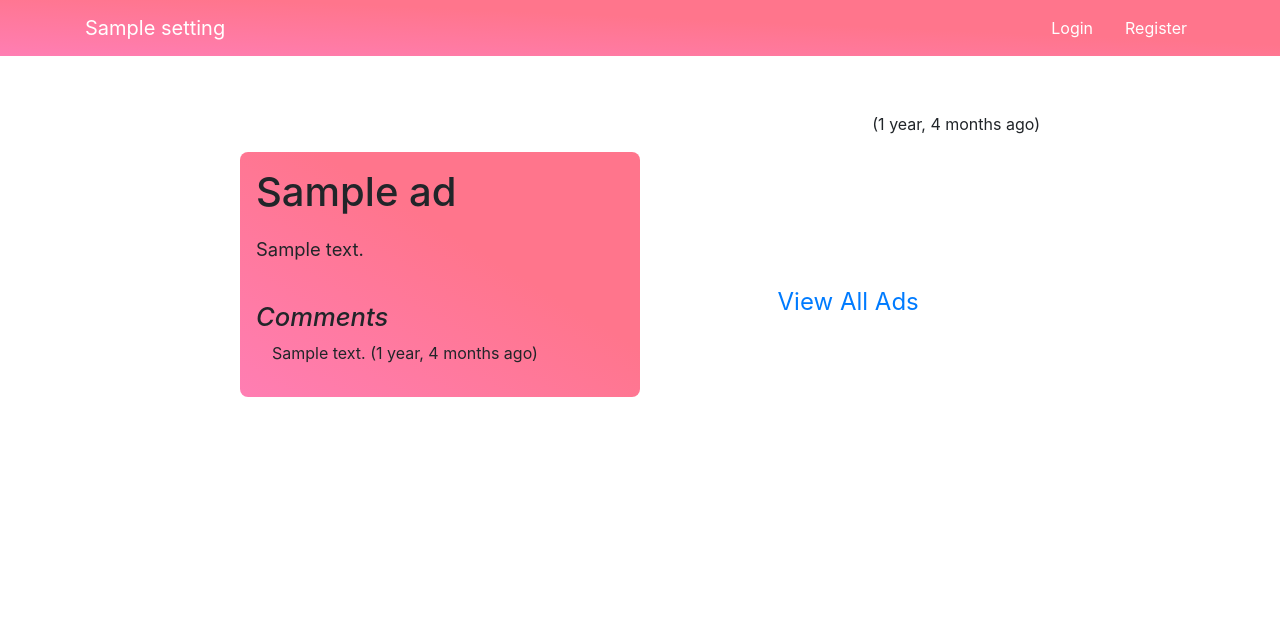
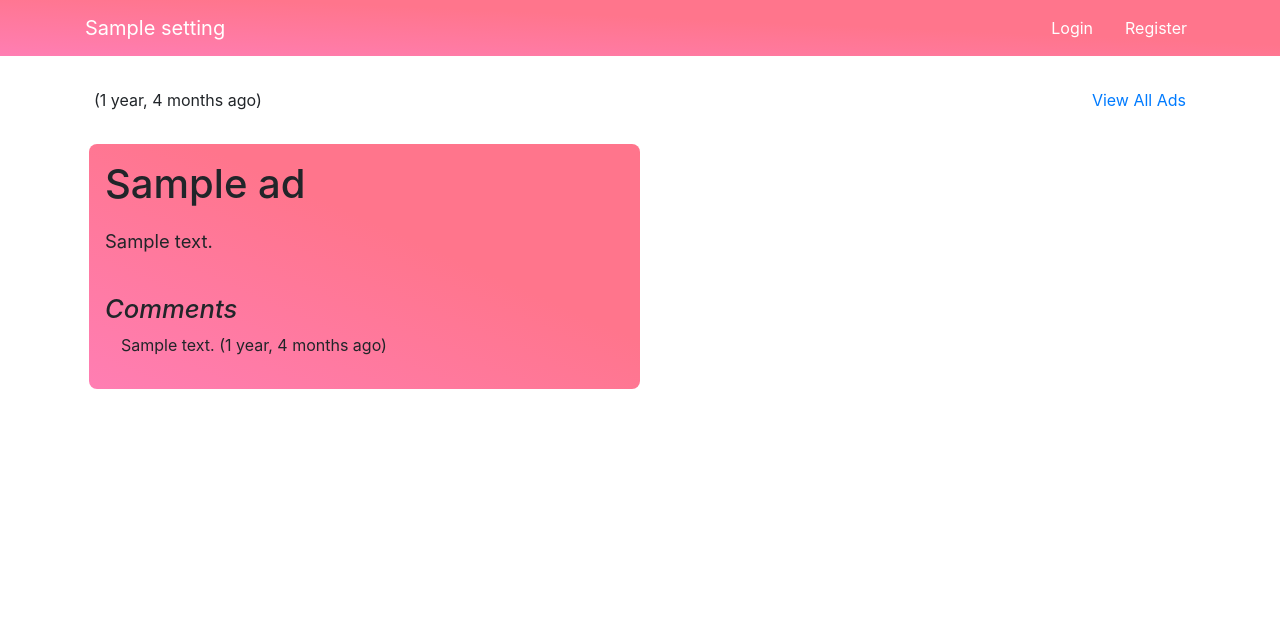
Before and after one commit to Lemour-sudo/Ads-Site, a Django app: template ads/templates/ads/ad_detail.html in a window 1280 px wide. Shown: the top 637 px of the page. Run offline with Django 3.2, Linux system fonts and the light colour scheme; the template is opened without the code that fills it: most values are stand-ins (such as "Sample title", 1, 10 or a date in 2020); some libraries are stand-ins or nearby versions.

Commit message:
Fixed ad_details page for RWD.

```diff
--- a/ads/templates/ads/ad_confirm_delete.html
+++ b/ads/templates/ads/ad_confirm_delete.html
@@ -1,6 +1,6 @@
 {% extends "base_menu.html" %}
 {% block content %}
-<div class="body-container">
+<div class="container mt-5 pt-4 px-5">
   <h1>Delete Ad</h1>
 
   <p>Are you sure you want to delete the ad: {{ ad }}?</p>
--- a/ads/templates/ads/ad_detail.html
+++ b/ads/templates/ads/ad_detail.html
@@ -4,29 +4,10 @@
 
 <!-- https://docs.djangoproject.com/en/3.0/ref/contrib/humanize -->
 
-{% block head %}
-  <style>
-    .overlay {
-      position: fixed;
-      top: 0;
-      left: 0;
-      width: 100%;
-      height: 100%;
-      z-index: 10;
-      display: none;
-      background-color: rgba(0, 0, 0, 0.5);
-    }
-  </style>
-{% endblock %}
+{% block content %}
+  <div class="container mt-5 pt-4">
 
-{% block content %}
-  <div class="body-container">
-    {% if ad.content_type %}
-      <div id="overlay" class="overlay" style="text-align: center;" onclick="document.getElementById('overlay').style.display = 'none';">
-        <img style="width:90%;margin-top: 50px; border:3px solid black;" src="{% url 'ads:ad_picture' ad.id %}">
-      </div>
-    {% endif %}
-
+    <div class="row my-1 my-md-3 px-4">
       <p style="margin-bottom: 1em; text-align: end;">
         ({{ ad.updated_at|naturaltime }})
         {% if ad.owner == user %}
@@ -35,8 +16,19 @@
         {% endif %}
       </p>
 
-    <div class="ad-details">
-      <div class="left-section">
+      <p class="ml-auto">
+        <a href="{% url 'ads:all' %}">View All Ads</a>
+      </p>
+    </div>
+
+    <div class="row align-items-start mx-1">
+      <div class="col-12 col-md-6 mb-4 px-0 px-md-4 order-md-1">
+        {% if ad.content_type %}
+          <img src="{% url 'ads:ad_picture' ad.id %}" class="ad-details-img">
+        {% endif %}
+      </div>
+
+      <div class="ad-details col-12 col-md-6 order-md-0">
         <h1 style="margin: 0 0 0.5em;">{{ ad.title }}</h1>
 
         <p style="font-size: 1.15em;">
@@ -70,16 +62,7 @@
           </p>
         {% endfor %}
       </div>
+    </div>
 
-      <div class="right-section">
-        {% if ad.content_type %}
-          <img src="{% url 'ads:ad_picture' ad.id %}" onclick="document.getElementById('overlay').style.display = 'block';">
-        {% endif %}
-
-        <p style="font-size: 1.5em;">
-          <a href="{% url 'ads:all' %}">View All Ads</a>
-        </p>
-      </div>
-    </div>
   </div>
 {% endblock %}
--- a/ads/templates/ads/ad_form.html
+++ b/ads/templates/ads/ad_form.html
@@ -1,7 +1,7 @@
 {% extends "base_menu.html" %}
 {% load crispy_forms_tags %}
 {% block content %}
-<div class="body-container">
+<div class="container mt-5 pt-4 px-5">
   <p>
     <form action="" method="post" id="upload_form" enctype="multipart/form-data">
       {% csrf_token %}
--- a/home/static/css/styles.css
+++ b/home/static/css/styles.css
@@ -18,10 +18,6 @@ body {
 
 .container-fluid {
   padding: 0;
-}
-
-.body-container {
-  margin: 7em 15em 0;
 }
 
 input {
@@ -155,40 +151,20 @@ input {
 
 
 /*** Ad Details Section ***/
+
 .ad-details {
-  display: flex;
-  gap: 1em;
-}
-
-.ad-details > * {
-  flex-basis: 100%;
-}
-
-.ad-details .left-section {
-  /* height: fit-content; */
   padding: 1em;
   border-radius: 0.5em;
   background: var(--passionate-bed-gradient);
 }
 
-.ad-details .right-section {
-  display: flex;
-  flex-direction: column;
-  gap: 2em;
-  align-items: center;
-  justify-content: center;
-}
-
-.ad-details .right-section img {
+.ad-details-img {
   height: 100%;
   width: 100%;
   border-radius: 0.5em;
   box-shadow: 10px 10px 5px #ccc;
 }
 
-.ad-details .right-section p {
-  margin-top: 3em;
-}
 
 /*** Cards Section ***/
 .cards-group {
--- a/home/templates/registration/login.html
+++ b/home/templates/registration/login.html
@@ -2,7 +2,7 @@
 
 {% block content %}
 
-<div class="body-container">
+<div class="container mt-5 pt-5 px-5">
   {% if form.errors %}
     <p>Your username and password didn't match. Please try again.</p>
   {% endif %}
--- a/register/templates/register/signup.html
+++ b/register/templates/register/signup.html
@@ -3,7 +3,7 @@
 {% block title %}Sign-up Page{% endblock title %}
 
 {% block content %}
-<div class="body-container">
+<div class="container mt-5 pt-5 px-5">
   <h2>Sign-up Page</h2>
 
   {% load crispy_forms_tags %}
```
Also changed, not shown: db.sqlite3. Lines whose indentation alone changed are shown as unchanged.
